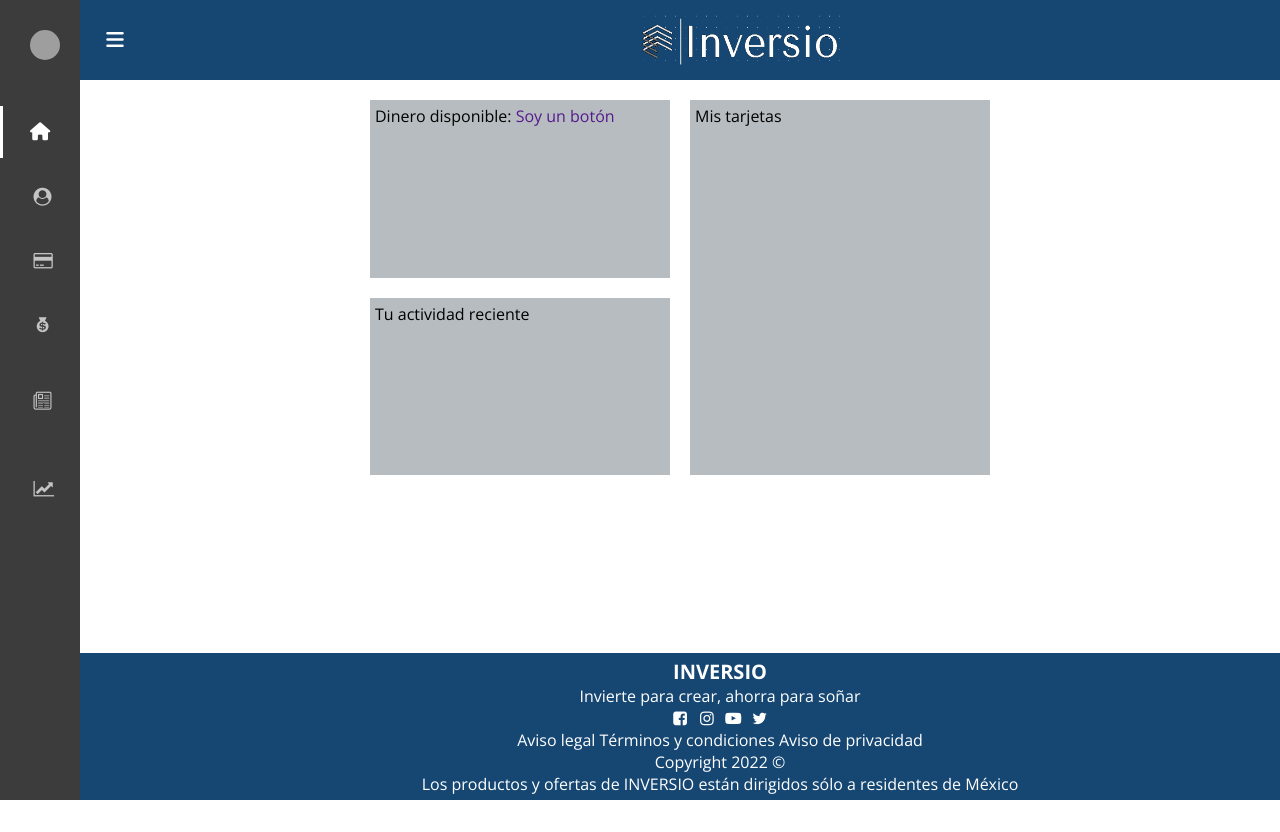
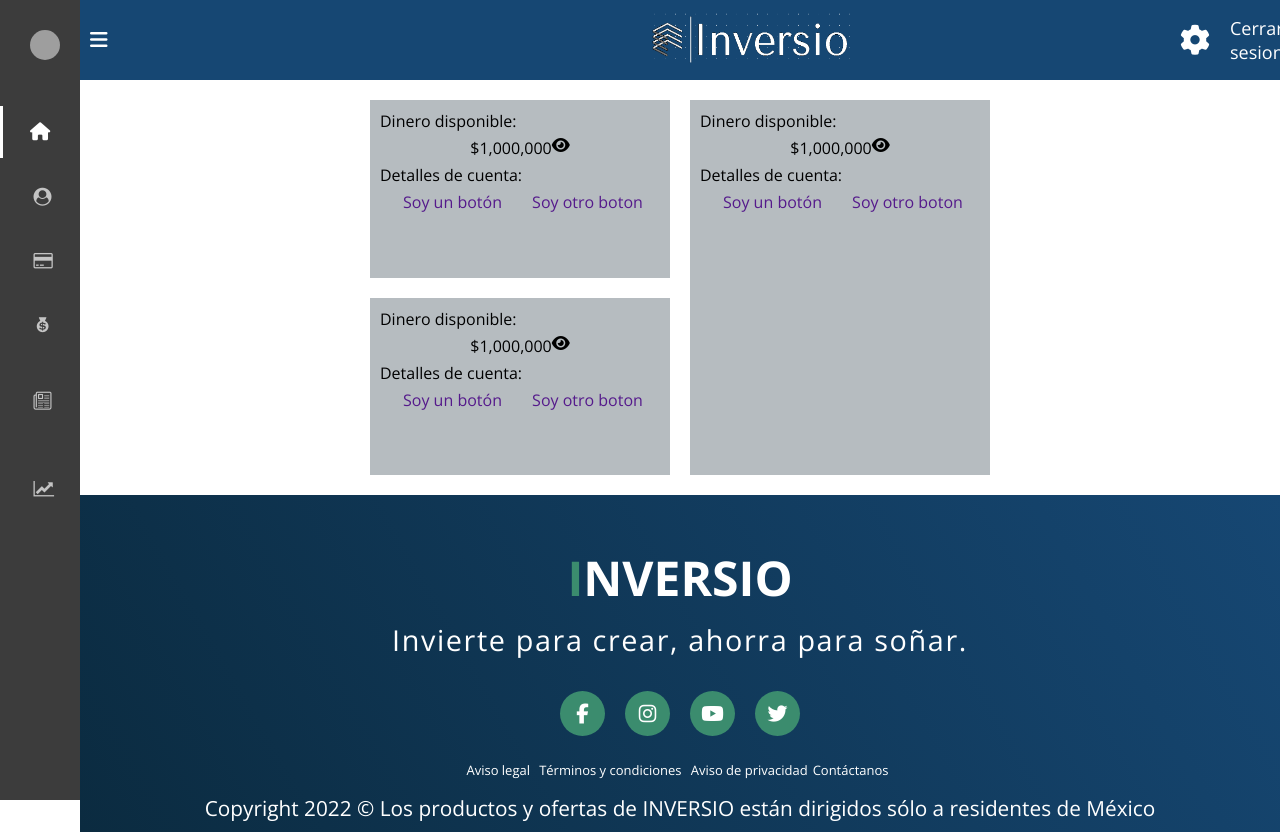
Before and after one commit to OmarPerezReyes/Inversio, a PHP site: page /menuPrincipal.html in a window 1280 px wide. Before the commit the page ends 800 px from the top, so only its background shows below. Run offline with PHP 8.4, Linux system fonts and the light colour scheme; some libraries are stand-ins or nearby versions; grey boxes are pictures that could not be loaded.

Commit message:
Corrección menú principal

```diff
--- a/css/estilos.css
+++ b/css/estilos.css
@@ -12,6 +12,7 @@
     border-radius: 50%;
     width: 30px;
     height: 30px;
+
   }
 
 body{
@@ -45,7 +46,7 @@
     width: 50px;
     height: 100%;
     display: flex;
-    justify-content: center;
+    justify-content: space;
     align-items: center;
     transform: translateX(10px);
     color: #fff;
@@ -58,7 +59,7 @@
     position: absolute;
 }
 .icon__menu img{
-    margin-left: 2500%;
+    margin-left: 280%;
 }
 
 .menu__side{
@@ -88,12 +89,29 @@
     scrollbar-width: none;
 }
 
-
+.support{
+    display: flex;
+    flex-direction: row;
+    align-items: center;
+    right: 50px;
+    margin-left: 1050px;
+    justify-content: flex-end;
+}
+.support i{
+    color: #fff;
+    font-size: 30px;
+}
+.cerrar_sesion{
+    margin:0 20px 0 20px;
+    font-size: 18px;
+    color:#fff;
+}
 .name__page{
     padding: 20px 30px;
     display: flex;
     align-items: center;
     margin-top: 10px;
+    justify-content: space-between;
 }
 
 .name__page i{
@@ -152,6 +170,15 @@
 }
 
 /*Clases para usar en JavaScript*/
+.marca h1 {
+    font-size: 3rem;
+    text-transform: uppercase;
+    color: white;
+}
+
+.marca h1 span {
+    color: #3B8C6E;
+}
 
 .body_move{
     margin-left: 250px;
@@ -161,52 +188,157 @@
     width: 250px;
 }
 
-footer{
+#footerDos {
+    text-align: center;
+    align-items: center;
+}
+
+footer {
+    position: relative;
     width: 100%;
-    height: auto;
-    background: #164773;
+    height: 400px;
+    background: #101010;
+    display: flex;
+    flex-direction: column;
+    align-items: center;
+    justify-content: center;
+}
+
+footer p:nth-child(1) {
+    font-size: 30px;
+    color: white;
+    margin-bottom: 20px;
+    font-weight: bold;
+}
+
+footer p:nth-child(2) {
+    color: white;
+    font-size: 17px;
+    width: 500px;
+    text-align: center;
+    line-height: 26px;
+}
+
+.social {
+    display: flex;
+    justify-content: center;
+
+}
+.social a {
+    width: 45px;
+    height: 45px;
     display: flex;
     align-items: center;
-    position: fixed;
-    bottom: 0%;
-    z-index: 200;
-    padding: 5px;
-    justify-content:center;
-  }
-  footer .contenedor1 h2{
+    justify-content: center;
+    background: #3B8C6E;
+    border-radius: 50%;
+    margin: 22px 10px;
+    color: white;
+    text-decoration: none;
     font-size: 20px;
-  }
-  .contenedor1{
+}
+.social a:hover {
+    transform: scale(1.3);
+    transition: .3s;
+}
+
+.end {
+    position: absolute;
+    color: #3B8C6E;
+    bottom: 35px;
+    font-size: 14px;
+}
+.linksPie {
     color: white;
+    display: inline-block;
+    font-size: 13px;
+    margin-right: 5px;
+    margin-bottom: 15px;
+}
+
+#footer {
+    background-image: linear-gradient(60deg, #0B2B40 0%, #164773 100%);
+}
+
+#footer .footer {
+    min-height: 200px;
+    flex-direction: column;
+    padding-top: 50px;
+    padding-bottom: 10px;
+}
+
+#footer h2 {
+    color: white;
+    font-weight: 500;
+    font-size: 1.8rem;
+    letter-spacing: 0.1rem;
+    margin-top: 10px;
+    margin-bottom: 10px;
     text-align: center;
-  }
+}
 
-  /*--------------*/
+#footer .social-icon {
+    display: flex;
+    margin-bottom: 30px;
+}
 
-  .Contenedores{
+#footer .social-item {
+    height: 50px;
+    width: 50px;
+    margin: 0 5px;
+}
+
+#footer .social-item img {
+    filter: grayscale(1);
+    transition: 0.3s ease filter;
+}
+
+#footer .social-item:hover img {
+    filter: grayscale(0);
+}
+
+#footer p {
+    color: white;
+    font-size: 1.3rem;
+    text-align: center;
+}
+ /*--------------*/
+
+ .Contenedores{
     width: 620px;
     height: 375px;
     margin: auto;
     display: grid;
     grid-template-columns: 1fr 1fr;
     gap: 20px;
-
+    grid-template-rows: repeat(2, auto);
 }
 .Contenedores div{
     padding: 5px;
 
 }
 .tuActividad{
+    grid-row: span 2;
     background-color: #b6bcc0;
 }
 .dineroDisponible{
     background-color: #b6bcc0;
 }
 .tarjetas{
-    grid-row: span 2;
     background-color: #b6bcc0;
 }
-
+.dinero{
+    display: flex;
+    justify-content: center;
+}
+.boton_personalizado{
+    width: 100%;
+    display: grid;
+    grid-template-columns: 1fr 1fr;
+}
+.boton_personalizado a{
+    text-align: center;
+}
 @media screen and (max-width: 760px){
     .body_move{
         margin-left: 0px;
@@ -224,21 +356,8 @@
         height: 500px;
     }
     .icon__menu img{
-        margin-left: 670%;
+        margin-left: 75%;
     }
-    footer{
-        width: 100%;
-        height: auto;
-        background: #164773;
-        display: flex;
-        align-items: center;
-        position: fixed;
-        bottom: 0%;
-        z-index: 200;
-        padding: 5px;
-        justify-content:center;
-      }
 
-       /*BOTONES*/
 
 }
--- a/menuprincipal.html
+++ b/menuprincipal.html
@@ -1,31 +1,35 @@
 <!DOCTYPE html>
 <html lang="en">
-
 <head>
     <meta charset="UTF-8">
     <meta http-equiv="X-UA-Compatible" content="IE=edge">
     <meta name="viewport" content="width=device-width, initial-scale=1.0">
-    <title>Menú lateral responsive - MagtimusPro</title>
+    <title>Menú</title>
 
     <link rel="stylesheet" href="css/estilos.css">
     <link rel="stylesheet" href="css/fontello.css">
 
     <script src="https://kit.fontawesome.com/41bcea2ae3.js" crossorigin="anonymous"></script>
 </head>
-
 <body id="body">
 
     <header>
         <div class="icon__menu">
             <i class="fas fa-bars" id="btn_open"></i>
-            <img src="assets/img/logoPrincipalBlanco.png" width="200" height="50">
+            <a href="menuPrincipal.html"> <img src="assets/img/logoPrincipalBlanco.png" width="200" height="50"/></a>
         </div>
+        <div class="support">
+            <i class="fa-solid fa-gear">
+                <a href="soporte.html"></a>
+            </i>
+        </div>
+        <p class="cerrar_sesion">Cerrar sesion</p>
     </header>
 
     <div class="menu__side" id="menu_side">
 
         <div class="name__page">
-            <img src="https://1.bp.blogspot.com/-vhmWFWO2r8U/YLjr2A57toI/AAAAAAAACO4/0GBonlEZPmAiQW4uvkCTm5LvlJVd_-l_wCNcBGAsYHQ/s16000/team-1-2.jpg">
+            <a href="miPerfil.html"><img src= "https://1.bp.blogspot.com/-vhmWFWO2r8U/YLjr2A57toI/AAAAAAAACO4/0GBonlEZPmAiQW4uvkCTm5LvlJVd_-l_wCNcBGAsYHQ/s16000/team-1-2.jpg"/></a>
             <h4>Usuario</h4>
         </div>
 
@@ -81,33 +85,75 @@
         <div class="Contenedores">
 
             <div class="dineroDisponible">
-                Dinero disponible:
+                <div class="dineroDisponible">
+                    <p>Dinero disponible:</p>
 
-                <a class="boton_personalizado" href="">Soy un botón</a>
+                    <div class="dinero">
+                        <p>$1,000,000</p><i class="fa-solid fa-eye"></i>
+                    </div>
 
+                    <p>Detalles de cuenta:</p>
+
+                    <div class="boton_personalizado">
+                        <a href="">Soy un botón</a>
+                        <a href="">Soy otro boton</a>
+                    </div>
+                </div>
+            </div>
+            <div class="tuActividad">
+                <div class="dineroDisponible">
+                    <p>Dinero disponible:</p>
+
+                    <div class="dinero">
+                        <p>$1,000,000</p><i class="fa-solid fa-eye"></i>
+                    </div>
+
+                    <p>Detalles de cuenta:</p>
+
+                    <div class="boton_personalizado">
+                        <a href="">Soy un botón</a>
+                        <a href="">Soy otro boton</a>
+                    </div>
+                </div>
+            </div>
+            <div class="tarjetas">
+                <div class="dineroDisponible">
+                    <p>Dinero disponible:</p>
+
+                    <div class="dinero">
+                        <p>$1,000,000</p><i class="fa-solid fa-eye"></i>
+                    </div>
+
+                    <p>Detalles de cuenta:</p>
+
+                    <div class="boton_personalizado">
+                        <a href="">Soy un botón</a>
+                        <a href="">Soy otro boton</a>
+                    </div>
+                </div>
+            </div>
+    </div>
+    </main>
+    <section id="footer">
+        <div class="footer contenedor">
+            <div class="marca">
+                <center><h1><span>I</span>NVERSIO</h1></center>
+            <h2>Invierte para crear, ahorra para soñar.</h2>
+            <div class="social">
+
+                <a href="#"><i class="fab fa-facebook-f"></i></a>
+                <a href="#"><i class="fab fa-instagram"></i></a>
+                <a href="#"><i class="fab fa-youtube"></i></a>
+                <a href="#"><i class="fab fa-twitter"></i></a>
 
             </div>
-            <div class="tarjetas">
-                Mis tarjetas
-            </div>
-            <div class="tuActividad">
-                Tu actividad reciente
-            </div>
+
+            <div id="footerDos"><a href="#" class="linksPie">Aviso legal</a>
+                <a href="#" class="linksPie">Términos y condiciones </a>
+                <a href="#" class="linksPie">Aviso de privacidad</a><a href="#" class="linksPie">Contáctanos</a></div>
+            <p>Copyright 2022 © Los productos y ofertas de INVERSIO están dirigidos sólo a residentes de México</p>
         </div>
-    </main>
-    <footer>
-        <div class="contenedor1">
-            <h2>INVERSIO</h2>
-            <label>Invierte para crear, ahorra para soñar</label><br>
-            <label class="icon-facebook-squared"></label>
-            <label class="icon-instagram"></label>
-            <label class="icon-youtube-play"></label>
-            <label class="icon-twitter"></label><br>
-            <label>Aviso legal Términos y condiciones Aviso de privacidad</label><br>
-            <label>Copyright 2022 ©</label><br>
-            <label>Los productos y ofertas de INVERSIO están dirigidos sólo a residentes de México</label>
-    </footer>
+    </section>
     <script src="js/script.js"></script>
 </body>
-
 </html>
```
